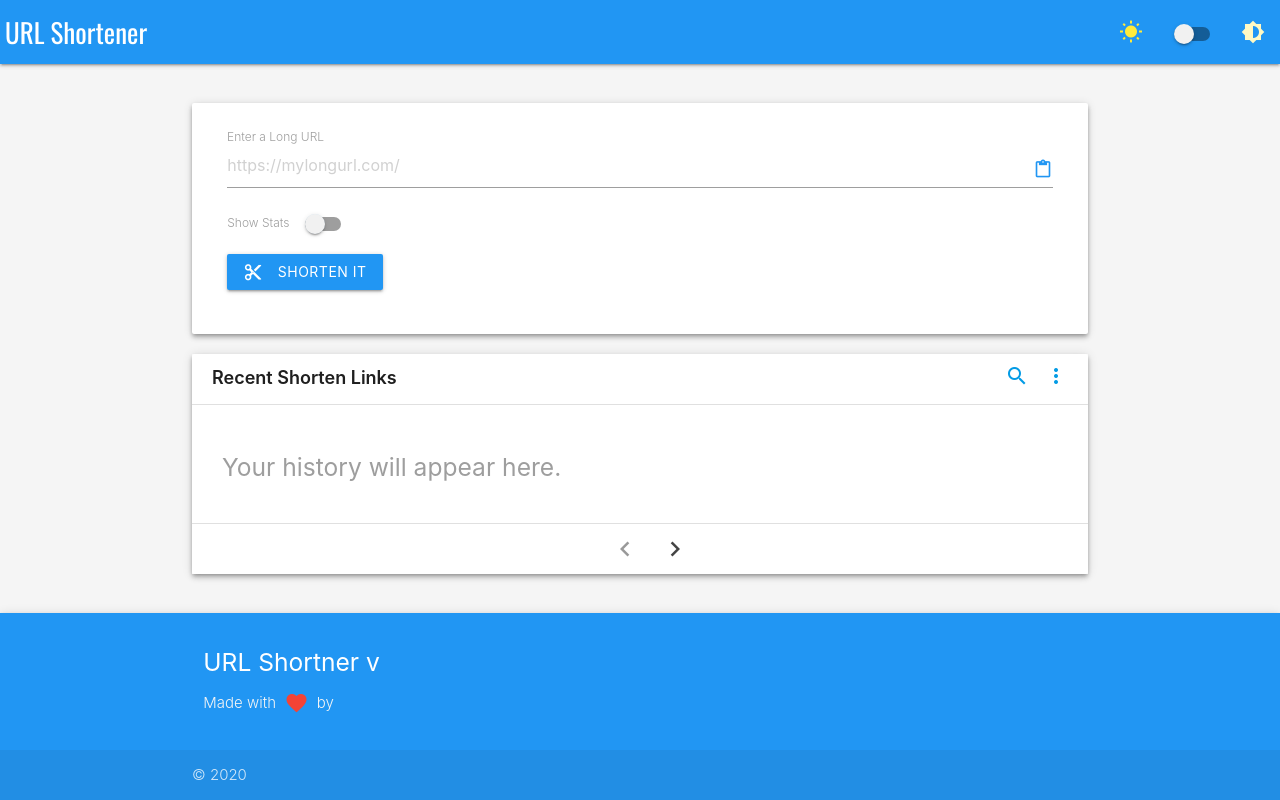
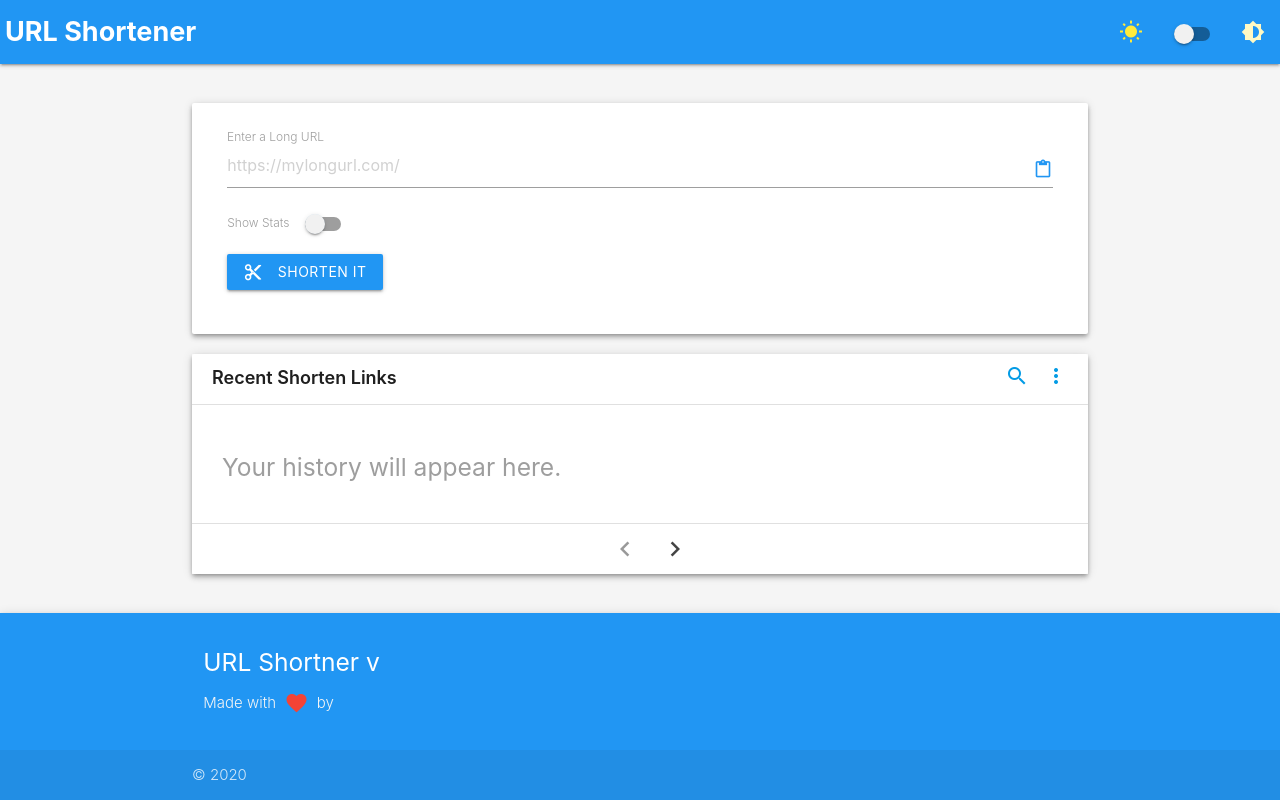
Before and after one commit to abdulsamad/m-shortener, a React (Create React App) app: page / in a window 1280 px wide. Built offline with nearby package versions, Linux system fonts and the light colour scheme.

Commit message:
:fire: Removed oswald font

```diff
--- a/src/scss/App.scss
+++ b/src/scss/App.scss
@@ -1,5 +1,5 @@
 @import 'theme';
-@import 'https://fonts.googleapis.com/css2?family=Oswald&family=Open+Sans&display=swap';
+@import 'https://fonts.googleapis.com/css2?family=Open+Sans&display=swap';
 @import 'https://fonts.googleapis.com/icon?family=Material+Icons';
 
 .App {
@@ -13,7 +13,7 @@
 
 .nav-wrapper {
 	.brand-logo {
-		font-family: Oswald;
+		font-weight: 700;
 		font-size: 1.8rem;
 		margin-left: 5px;
 	}
@@ -21,6 +21,17 @@
 
 section {
 	margin: 20px 0;
+
+	.list-head {
+		display: flex;
+		justify-content: space-between;
+		padding: 10px 20px;
+
+		.heading {
+			font-size: 1.2rem;
+			font-weight: 600;
+		}
+	}
 
 	&.links-collection {
 		.row {
@@ -59,17 +70,6 @@ section {
 			flex-basis: 100%;
 			margin-right: 10px;
 		}
-	}
-}
-
-.list-head {
-	display: flex;
-	justify-content: space-between;
-	padding: 10px 20px;
-
-	.heading {
-		font-size: 1.2rem;
-		font-weight: 600;
 	}
 }
 
```
